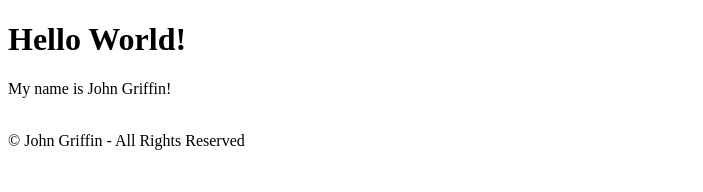
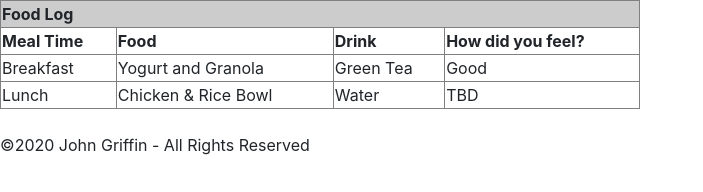
Before and after one commit to jgriffin407/HTML-Course, a plain HTML site: page index.html in a window 1280 px wide. Shown: the whole page, without its empty margins (0-703 px from the left). Drawn offline with nearby package versions, Linux system fonts and the light colour scheme.

Commit message:
Add files via upload
Reformatted into a Food log using Bootstrap

```diff
--- a/index.html
+++ b/index.html
@@ -1,14 +1,60 @@
 <!DOCTYPE html>
 <html lang="en-US">
 <head>
-	<title>My first web page!</title>
+	<title>John's Food Log</title>
+
+<!-- Bootstrap -->
+    <link href="css/bootstrap.min.css" rel="stylesheet">
+
+    <!-- HTML5 shim and Respond.js for IE8 support of HTML5 elements and media queries -->
+    <!-- WARNING: Respond.js doesn't work if you view the page via file:// -->
+    <!--[if lt IE 9]>
+      <script src="https://oss.maxcdn.com/html5shiv/3.7.3/html5shiv.min.js"></script>
+      <script src="https://oss.maxcdn.com/respond/1.4.2/respond.min.js"></script>
+    <![endif]-->
+
+
+
+
 </head>
 	<body>
 
-	<h1>Hello World!</h1>
-	<p>My name is John Griffin!</p>
+<table style="width:50%" border="1">
+
+	<tr>
+		<th colspan="4" bgcolor="#ccc">Food Log</th>
+	</tr>
+
+	<tr align="left">
+		<th>Meal Time</th>
+		<th>Food</th>
+		<th>Drink</th>
+		<th>How did you feel?</th>
+	</tr>
+	<tr>
+		<td>Breakfast</td>
+		<td>Yogurt and Granola</td>
+		<td>Green Tea</td>
+		<td>Good</td>
+	</tr>
+	<tr>
+		<td>Lunch</td>
+		<td>Chicken & Rice Bowl</td>
+		<td>Water</td>
+		<td>TBD</td>
+	</tr>
+
+
+</table>
 	<br />
-		&copy; John Griffin - All Rights Reserved
+		&copy;2020 John Griffin - All Rights Reserved
+
+
+ <!-- jQuery (necessary for Bootstrap's JavaScript plugins) -->
+    <script src="https://ajax.googleapis.com/ajax/libs/jquery/1.12.4/jquery.min.js"></script>
+    <!-- Include all compiled plugins (below), or include individual files as needed -->
+    <script src="js/bootstrap.min.js"></script>
+
 
 	</body>
 
```
